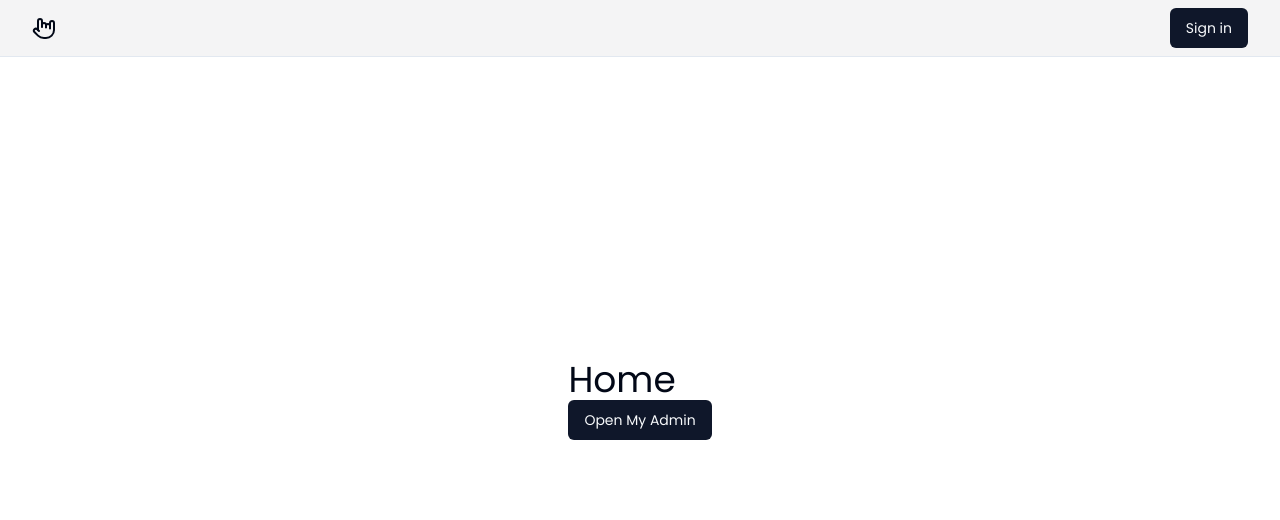
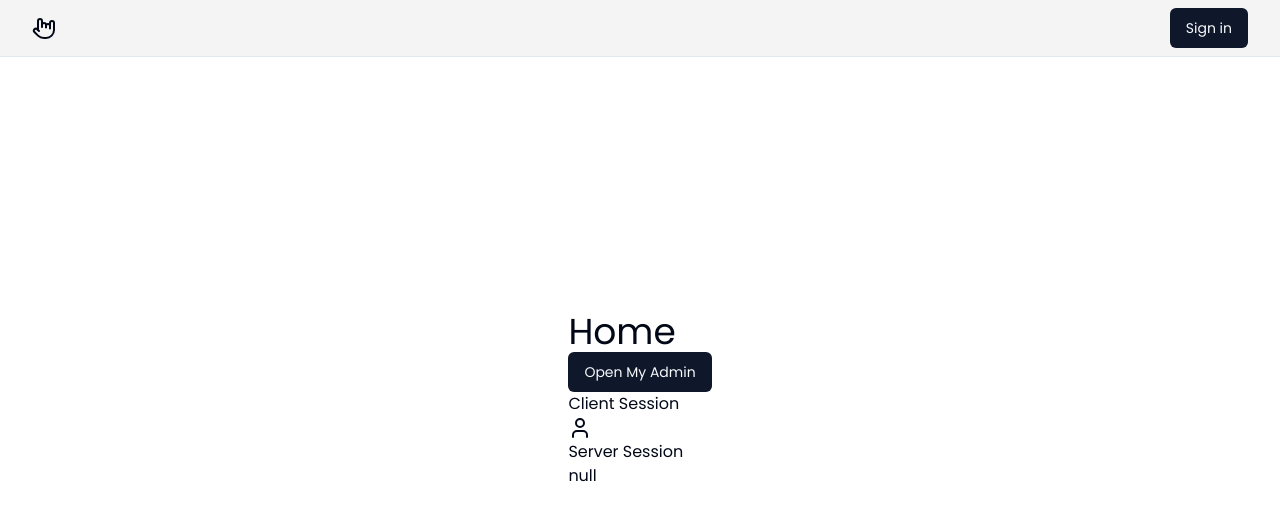
Before and after one commit to mrcomputer2018/nextauth2, a Next.js app: page / in a window 1280 px wide. Shown: the top 520 px of the page. Built offline with nearby package versions, Linux system fonts and the light colour scheme; no server answers.

Commit message:
Add user session and server session to Home page

```diff
--- a/app/page.tsx
+++ b/app/page.tsx
@@ -1,8 +1,14 @@
 import  Link from "next/link";
 import { buttonVariants } from "./_components/ui/button";
+import { User } from "lucide-react";
+import { getServerSession } from "next-auth";
+import { authOptions } from "./_lib/auth";
 
 
-export default function Home() {
+export default async function Home() {
+
+    const session = await getServerSession(authOptions);
+
     return (
         <div>
             <h1 className='text-4xl'>
@@ -11,6 +17,11 @@ export default function Home() {
             <Link className={buttonVariants()} href="/admin">
                 Open My Admin
             </Link>
+
+            <h2>Client Session</h2>
+            <User />
+            <h2>Server Session</h2>
+            { JSON.stringify(session, null, 2) }
         </div>
     );
 }
```
